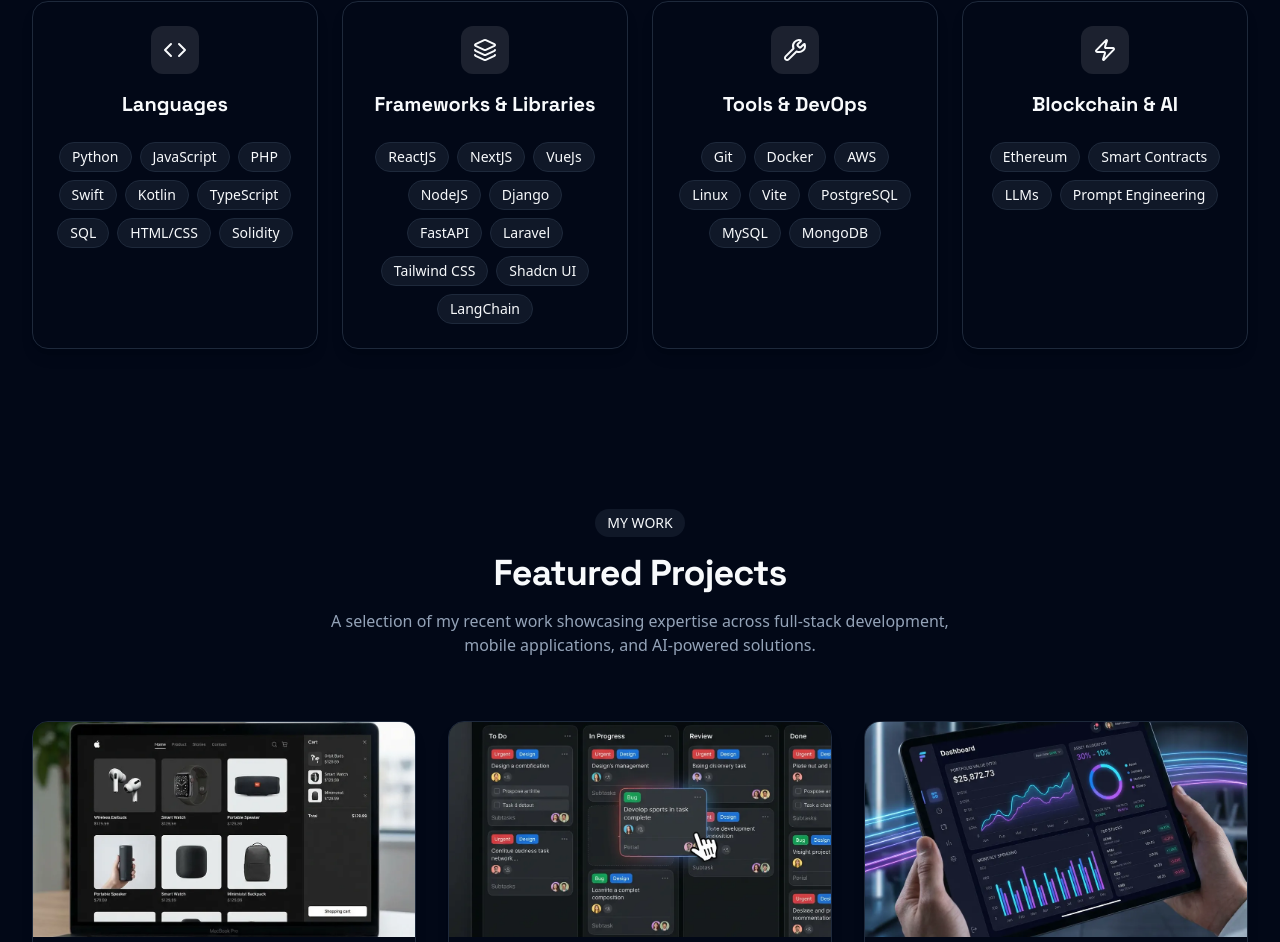
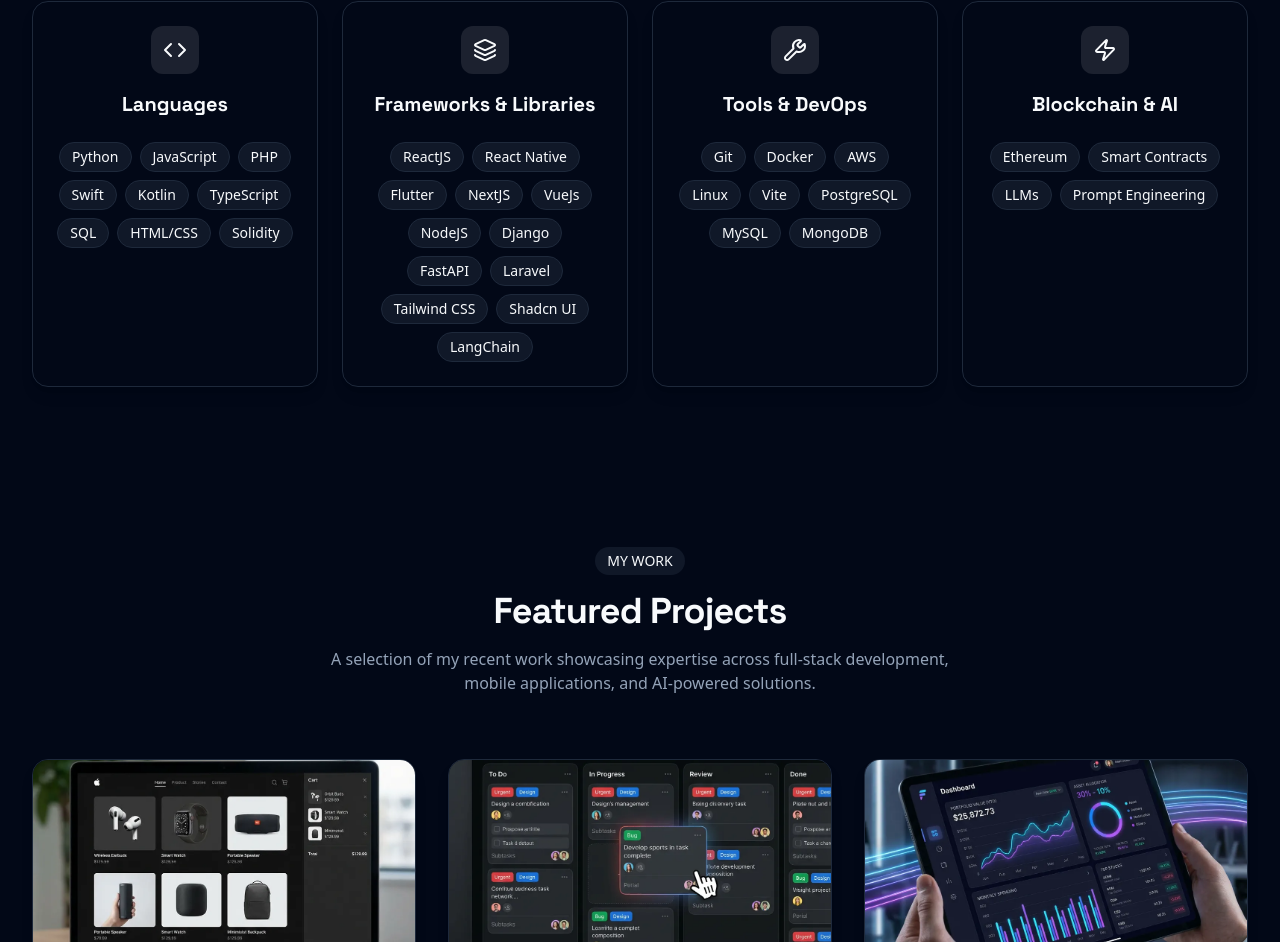
Before and after one commit to Base29/my-portfolio, a React (Vite) app: page / in a window 1280 px wide. Shown: the part 3858-4800 px from the top of the page. Built offline with nearby package versions, Linux system fonts and the light colour scheme.

Commit message:
Changes to the Skills section

```diff
--- a/src/components/sections/Skills.tsx
+++ b/src/components/sections/Skills.tsx
@@ -3,7 +3,7 @@ import { Code, Layers, Wrench, Zap } from 'lucide-react';
 
 const skills = {
     Languages: { items: ['Python', 'JavaScript', 'PHP', 'Swift', 'Kotlin', 'TypeScript', 'SQL', 'HTML/CSS', 'Solidity'], icon: Code },
-    'Frameworks & Libraries': { items: ['ReactJS', 'NextJS', 'VueJs', 'NodeJS', 'Django', 'FastAPI', 'Laravel', 'Tailwind CSS', 'Shadcn UI', 'LangChain'], icon: Layers },
+    'Frameworks & Libraries': { items: ['ReactJS', 'React Native', 'Flutter', 'NextJS', 'VueJs', 'NodeJS', 'Django', 'FastAPI', 'Laravel', 'Tailwind CSS', 'Shadcn UI', 'LangChain'], icon: Layers },
     'Tools & DevOps': { items: ['Git', 'Docker', 'AWS', 'Linux', 'Vite', 'PostgreSQL', 'MySQL', 'MongoDB'], icon: Wrench },
     'Blockchain & AI': { items: ['Ethereum', 'Smart Contracts', 'LLMs', 'Prompt Engineering'], icon: Zap },
 };
```
